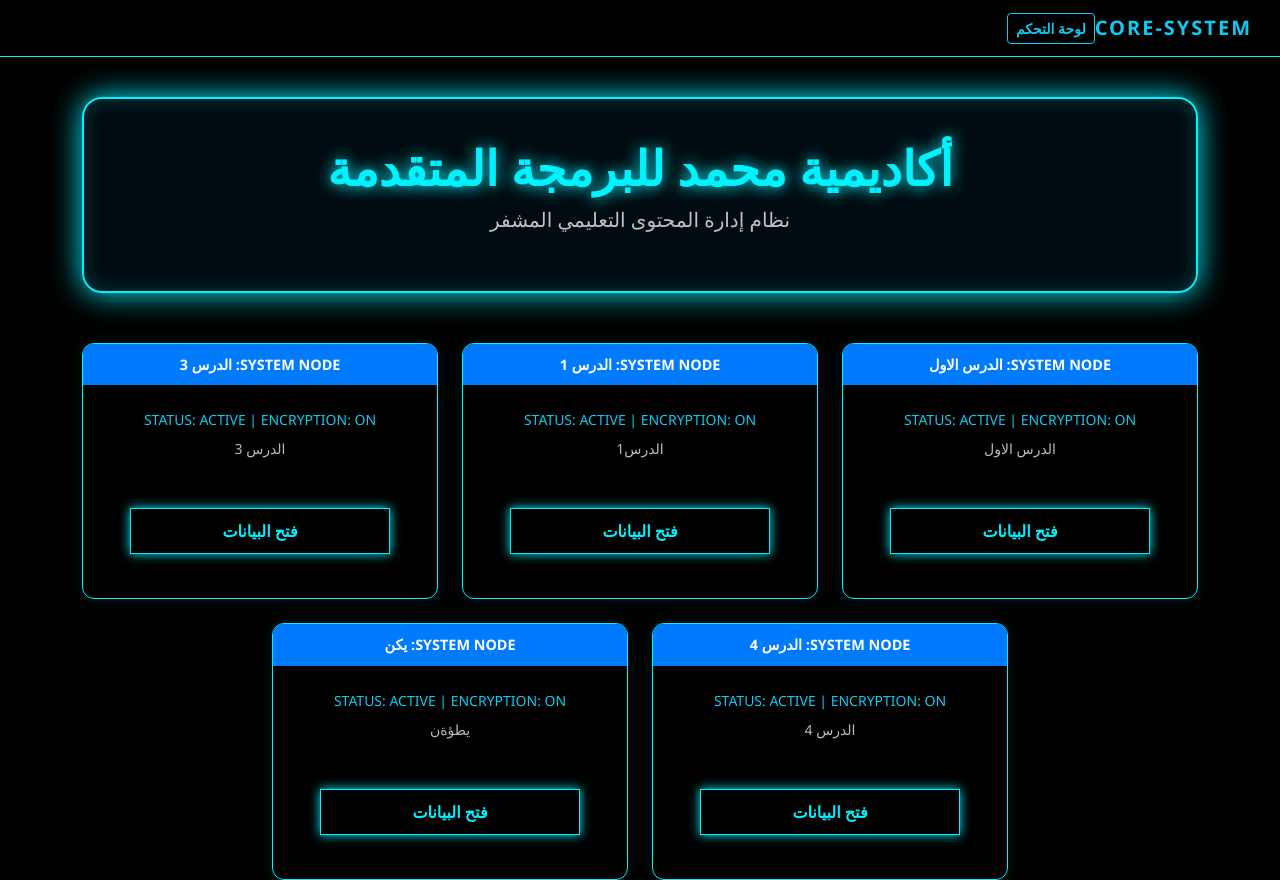
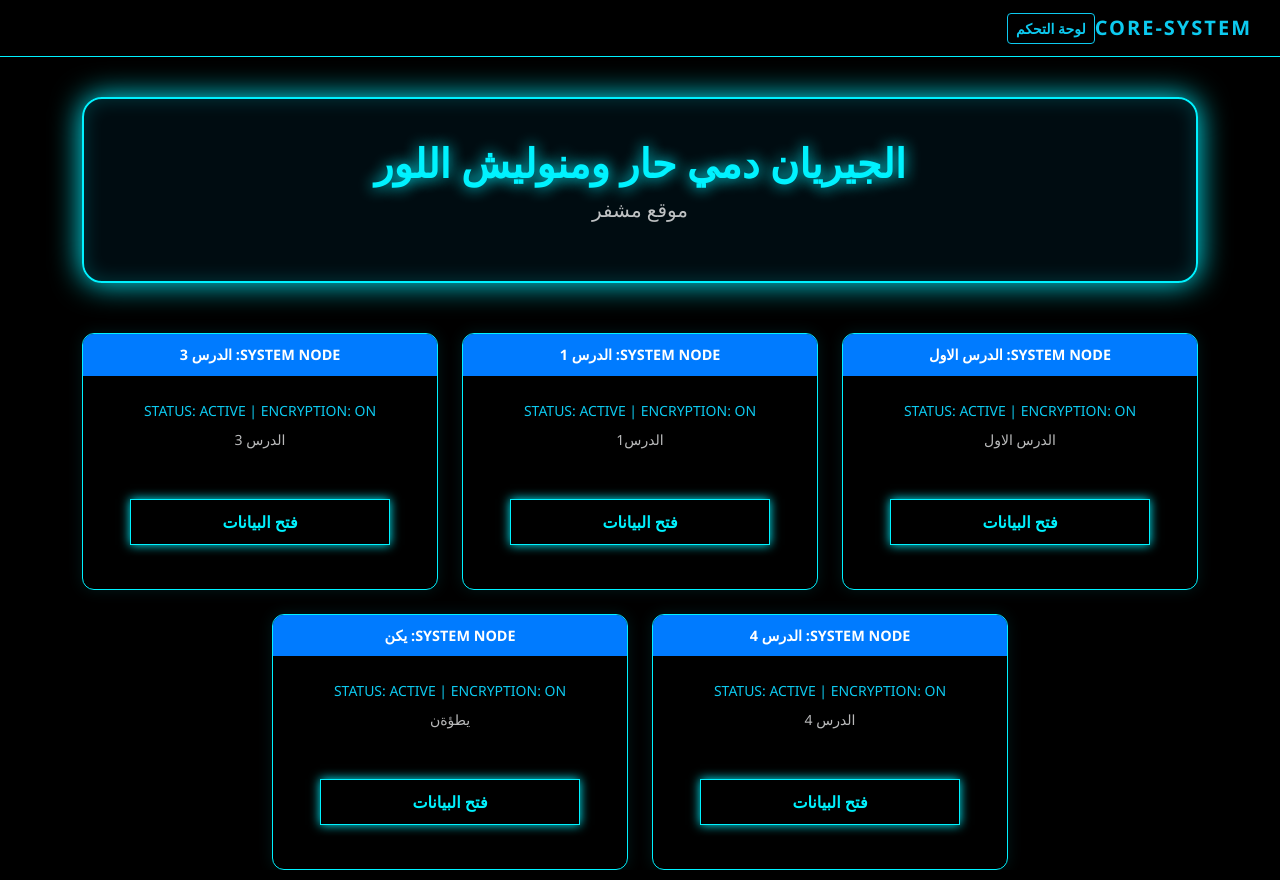
Before and after one commit to mohkori50-droid/-, a Django app: page / in a window 1280 px wide. Run offline with Django 5.2, Linux system fonts and the light colour scheme; data comes from the database, SQL or seed files in the repository.

Commit message:
تعديل رسالة الترحيب في الصفحة الرئيسية

```diff
--- a/templates/course_list.html
+++ b/templates/course_list.html
@@ -3,7 +3,7 @@
 <head>
     <meta charset="UTF-8">
     <meta name="viewport" content="width=device-width, initial-scale=1.0">
-    <title>أكاديمية محمد التقنية | CORE SYSTEM</title>
+    <title>الجيريان دمي حار ومنوليش اللور | CORE SYSTEM</title>
     <link href="https://cdn.jsdelivr.net/npm/bootstrap@5.3.0/dist/css/bootstrap.min.css" rel="stylesheet">
     <style>
         :root {
@@ -26,7 +26,7 @@
             width: 100%;
             height: 100%;
             z-index: -2;
-            opacity: 0.6;
+            opacity: 0.8; /* زدت الشفافية قليلاً لتظهر الأرقام بوضوح */
         }
 
         .overlay {
@@ -65,7 +65,7 @@
             color: var(--neon);
             text-shadow: 0 0 15px var(--neon);
             font-weight: 900;
-            font-size: clamp(2rem, 5vw, 3rem);
+            font-size: clamp(1.5rem, 5vw, 2.5rem); /* تصغير الحجم قليلاً ليتناسب مع الجملة الطويلة */
         }
 
         .cyber-card {
@@ -131,8 +131,8 @@
 
 <div class="container">
     <div class="header-panel">
-        <h1 class="neon-title">أكاديمية محمد للبرمجة المتقدمة</h1>
-        <p class="fs-5 opacity-75">نظام إدارة المحتوى التعليمي المشفر</p>
+        <h1 class="neon-title">الجيريان دمي حار ومنوليش اللور</h1>
+        <p class="fs-5 opacity-75">موقع مشفر</p>
     </div>
 
     <div class="row g-4 justify-content-center">
@@ -143,7 +143,6 @@
                 <div class="p-4 text-center">
                     <p class="small text-info mb-2">STATUS: ACTIVE | ENCRYPTION: ON</p>
                     <p class="text-light opacity-75 small" style="height: 50px; overflow: hidden;">{{ course.description|truncatechars:80 }}</p>
-
                     <a href="{% url 'video_detail' course.id %}" class="btn-action">فتح البيانات</a>
                 </div>
             </div>
@@ -157,4 +156,42 @@
 </div>
 
 <script>
-    const canvas = document.
+    const canvas = document.getElementById('matrix-canvas');
+    const ctx = canvas.getContext('2d');
+
+    canvas.width = window.innerWidth;
+    canvas.height = window.innerHeight;
+
+    // تم تعديل الأحرف لتكون 0 و 1 فقط
+    const characters = "01";
+    const fontSize = 16;
+    const columns = canvas.width / fontSize;
+    const drops = [];
+
+    // تهيئة مصفوفة السقوط
+    for (let i = 0; i < columns; i++) {
+        drops[i] = Math.random() * -100; // جعل البداية عشوائية لجمالية أكبر
+    }
+
+    function draw() {
+        // خلفية شبه شفافة لخلق تأثير التلاشي (Tail)
+        ctx.fillStyle = 'rgba(0, 0, 0, 0.05)';
+        ctx.fillRect(0, 0, canvas.width, canvas.height);
+
+        ctx.fillStyle = '#00f2ff'; // لون النيون
+        ctx.font = fontSize + 'px monospace';
+
+        for (let i = 0; i < drops.length; i++) {
+            // اختيار عشوائي بين 0 و 1
+            const text = characters.charAt(Math.floor(Math.random() * characters.length));
+            ctx.fillText(text, i * fontSize, drops[i] * fontSize);
+
+            // إعادة السطر للأعلى بعد وصوله للقاع بشكل عشوائي
+            if (drops[i] * fontSize > canvas.height && Math.random() > 0.975) {
+                drops[i] = 0;
+            }
+            drops[i]++;
+        }
+    }
+
+    window.addEventListener('resize',
```
